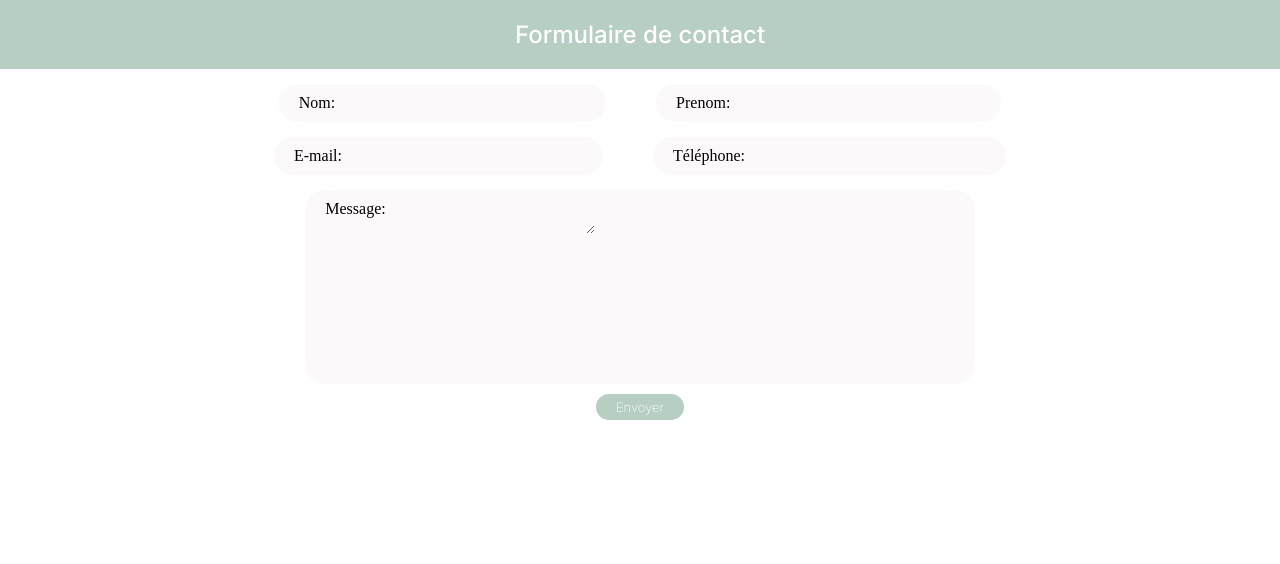
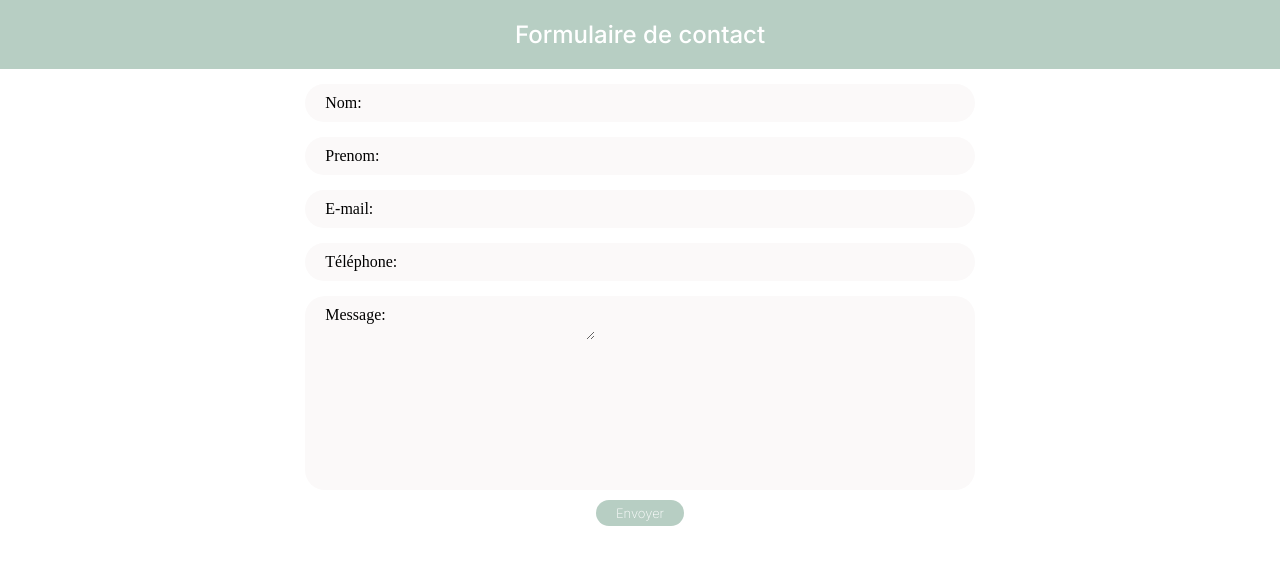
Before and after one commit to D-Fariello/Alois-Osteopath, a React (Vite) app in the folder osteopath-project/: page /contact in a window 1280 px wide. Shown: the top 564 px of the page. Built offline with nearby package versions, Linux system fonts and the light colour scheme; a web font is replaced by a local one.

Commit message:
style (ContactForm): WIP styiling form

```diff
--- a/osteopath-project/src/components/ContactForm.jsx
+++ b/osteopath-project/src/components/ContactForm.jsx
@@ -19,7 +19,7 @@ const ContactForm = () => {
   };
 
   return (
-    <div className="contact-form">
+    <div className="contact-form" id="contact">
       <h3 className="contact-us-title"> Formulaire de contact </h3>
       <Form method="post">
         <div className="names">
@@ -85,10 +85,9 @@ const ContactForm = () => {
             autoComplete="off"
           />
         </div>
-        <div className="button-container">
+        <div className="form-button">
           <button className="submit-button" type="submit">
-            {" "}
-            Envoyer{" "}
+            Envoyer
           </button>
         </div>
       </Form>
--- a/osteopath-project/src/style/_base.scss
+++ b/osteopath-project/src/style/_base.scss
@@ -334,16 +334,6 @@ form {
   flex-direction: column;
   flex-wrap: wrap;
   align-content: center;
-  align-items: center;
-  justify-content: center;
-
-
-  .names,
-  .contacts, .message {
-    display: flex;
-    flex-direction: row;
-    gap: 50px;
-  }
 
   .input-last-name,
   .input-name,
@@ -358,13 +348,7 @@ form {
     padding-top: 10px;
     padding-left: 20px;
     padding-bottom: 10px;
-    padding-right: 60px;
     margin-top: 15px;
-  }
-
-  .input-email,
-  .phone-number {
-    padding-right: 50px;
   }
 
   .message {
@@ -383,6 +367,12 @@ form {
     background-color: transparent;
   }
 
+  .form-button {
+    display: flex;
+    align-items: center;
+    justify-content: center;
+
+
   .submit-button{
     @include mixins.button-style;
     background-color: #b7cec3;
@@ -393,3 +383,4 @@ form {
     margin-bottom: 40px;
   }
 }
+}
```
